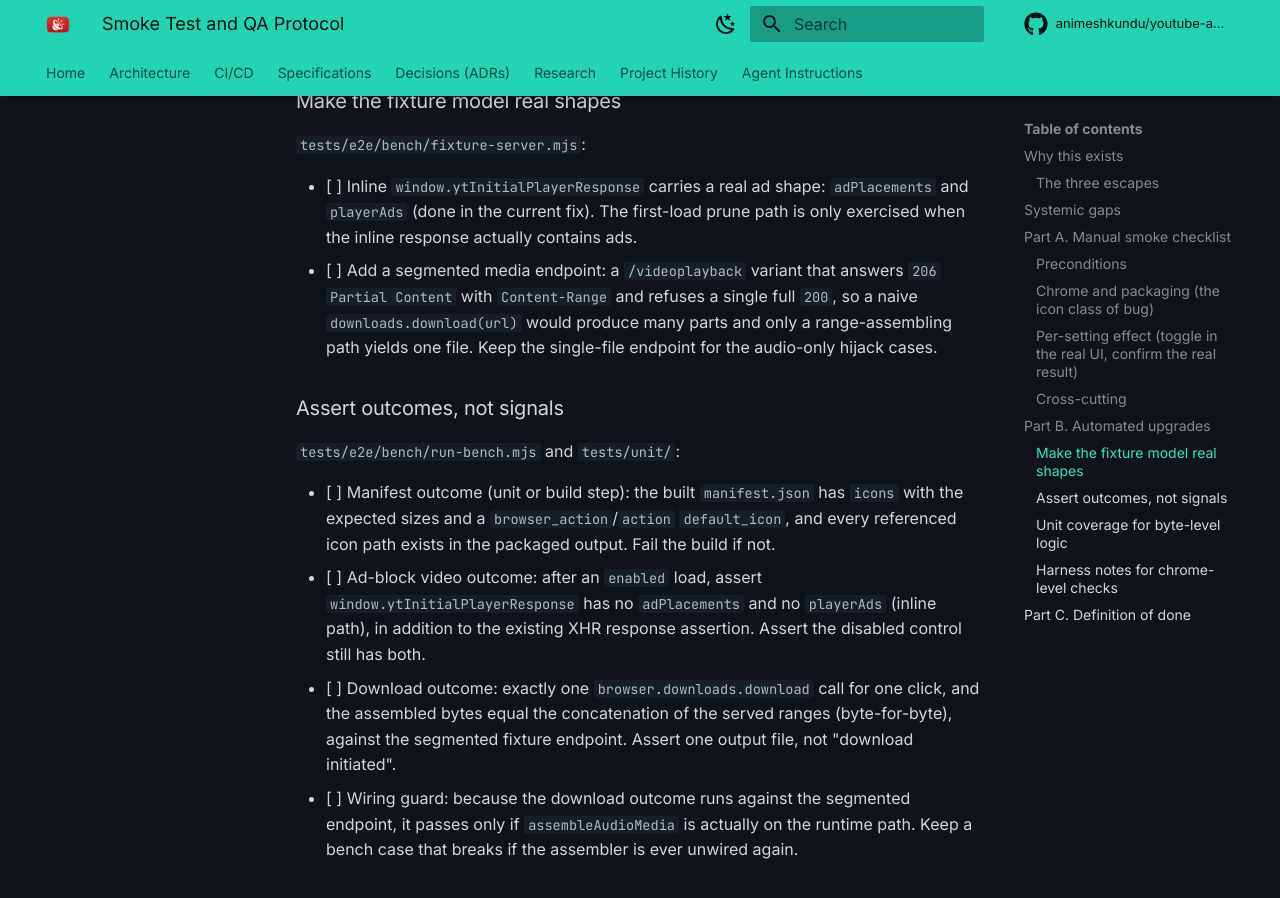
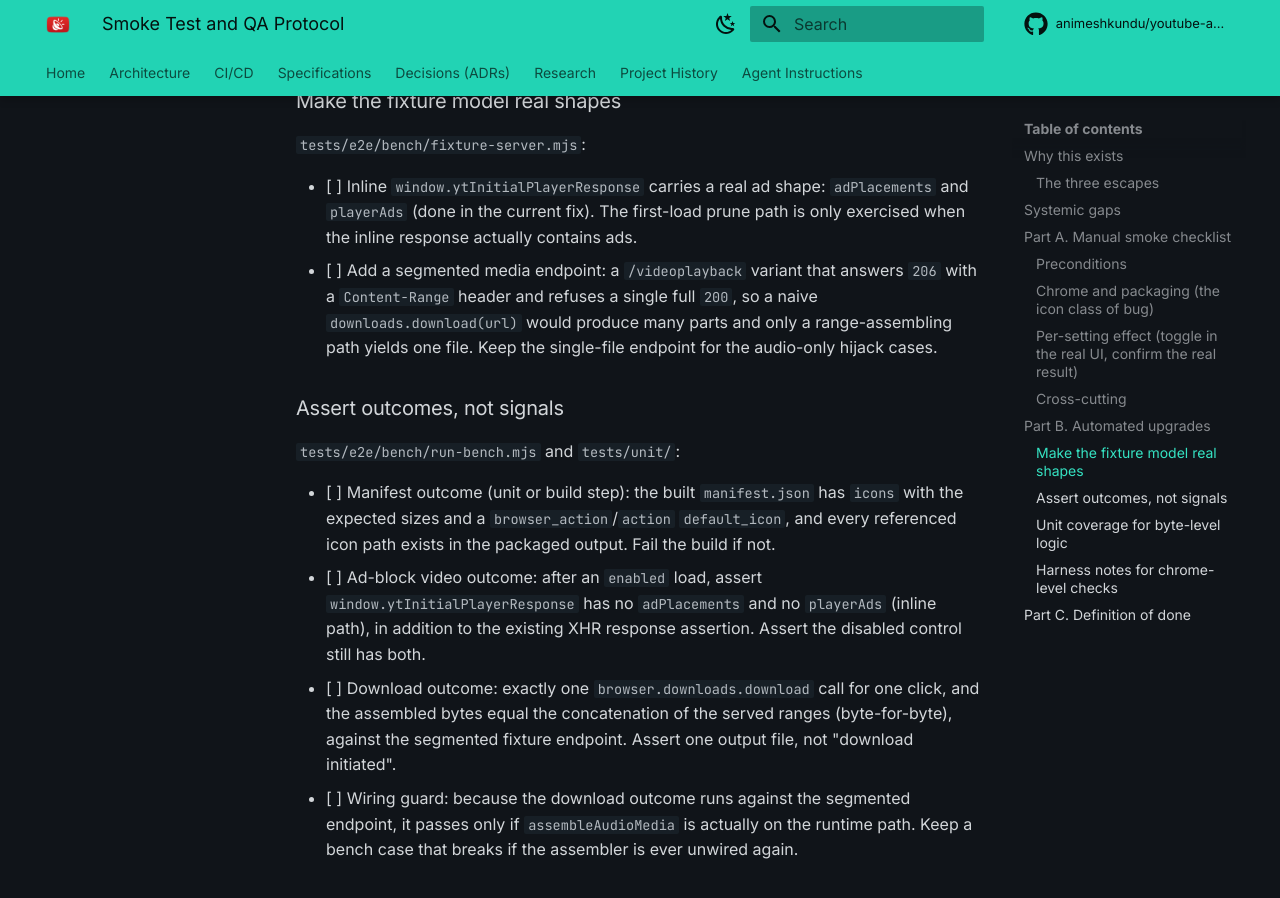
Before and after one commit to animeshkundu/youtube-audio, an MkDocs documentation site: the page built from docs/testing/smoke-test-protocol.md, in a window 1280 px wide and 900 px high, scrolled down 4901 px. Built offline with MkDocs 1.6.1 and Material for MkDocs 9.7.7, drawn with Linux system fonts in a browser that asks for light colours; comment, search, counter and statistics services are not loaded.

Commit message:
docs: fix prettier non-idempotency in smoke-test-protocol (split code span)

```diff
--- a/docs/testing/smoke-test-protocol.md
+++ b/docs/testing/smoke-test-protocol.md
@@ -151,10 +151,7 @@
 - [ ] Inline `window.ytInitialPlayerResponse` carries a real ad shape: `adPlacements` and
       `playerAds` (done in the current fix). The first-load prune path is only exercised when
       the inline response actually contains ads.
-- [ ] Add a segmented media endpoint: a `/videoplayback` variant that answers `206 Partial
-  Content` with `Content-Range` and refuses a single full `200`, so a naive
-      `downloads.download(url)` would produce many parts and only a range-assembling path
-      yields one file. Keep the single-file endpoint for the audio-only hijack cases.
+- [ ] Add a segmented media endpoint: a `/videoplayback` variant that answers `206` with a `Content-Range` header and refuses a single full `200`, so a naive `downloads.download(url)` would produce many parts and only a range-assembling path yields one file. Keep the single-file endpoint for the audio-only hijack cases.
 
 ### Assert outcomes, not signals
 
```
